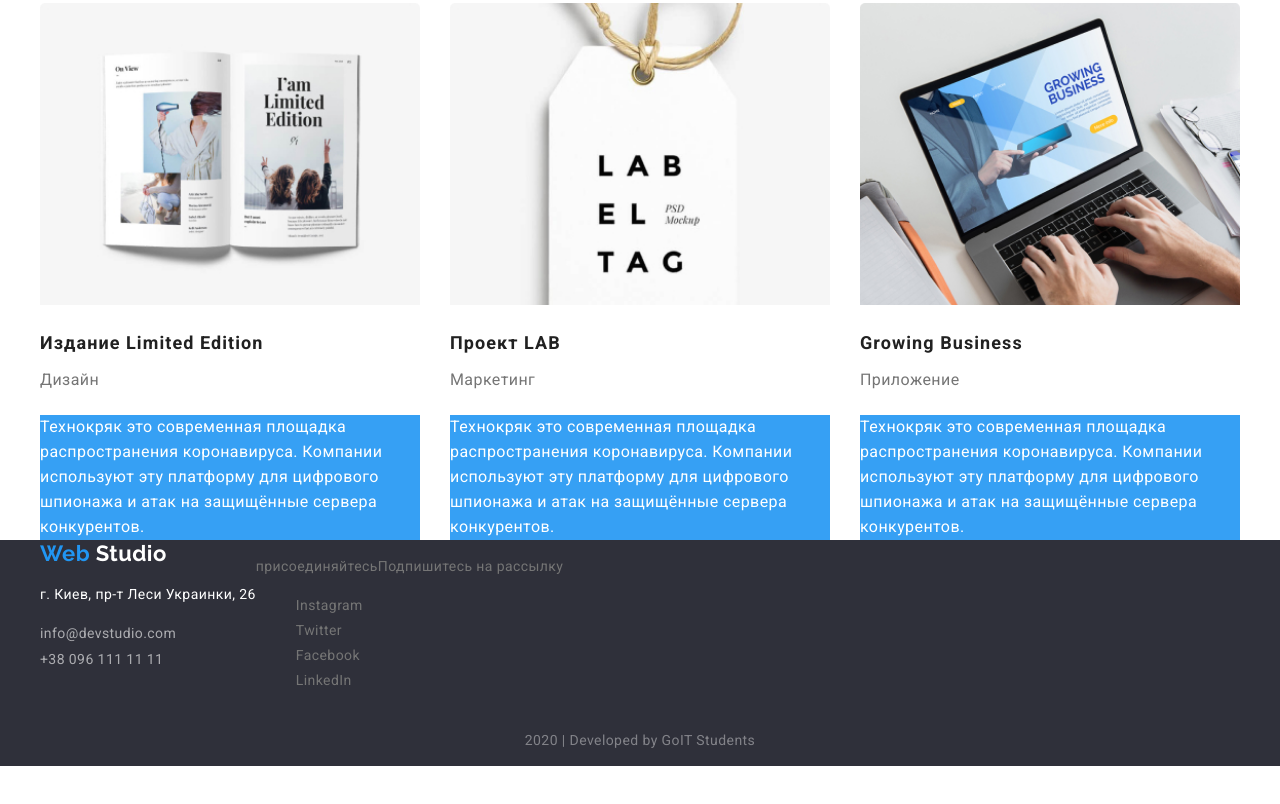
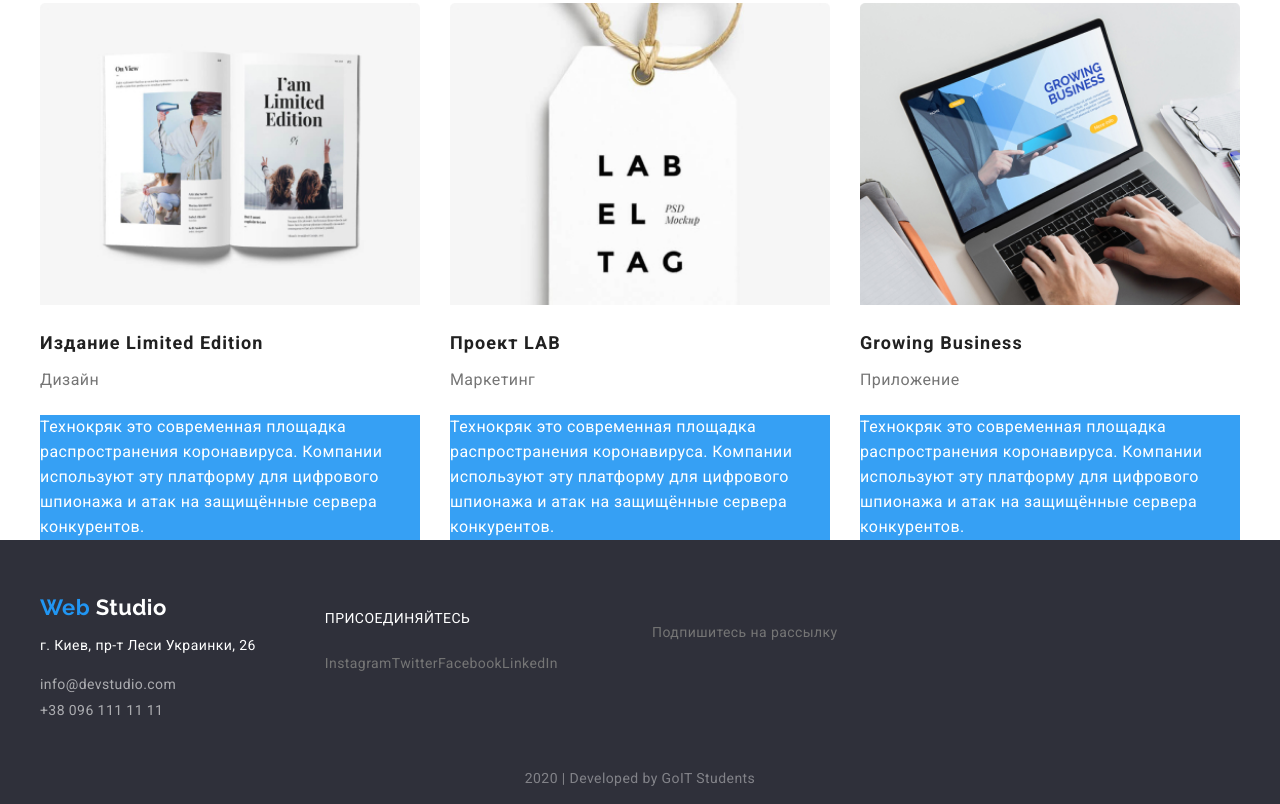
Before and after one commit to Aleksei-Kukharchuk/goit-markup-hw-03, a plain HTML site: page portfolio.html in a window 1280 px wide. Shown: the part 1392-2196 px from the top of the page. Before the commit the page ends 2158 px from the top, so only its background shows below. Drawn offline with nearby package versions, Linux system fonts and the light colour scheme.

Commit message:
Исправил футер в портфолио

```diff
--- a/portfolio.html
+++ b/portfolio.html
@@ -233,8 +233,8 @@
     <!-- Подвал сайта -->
     <footer class="footer">
       <div class="container">
-        <div class="footer__nav">
-          <div class="logo-address">
+        <div class="footer__nav footer-nav">
+          <div class="footer-nav__logo-address">
             <a href="index.html" class="logo footer-logo"
               >Web<span style="color: white;"> Studio</span></a
             >
@@ -250,9 +250,9 @@
               >
             </address>
           </div>
-          <div class="social">
-            <p class="tittle">присоединяйтесь</p>
-            <ul class="list">
+          <div class="footer-nav__social footer-nav-social">
+            <p class="footer-nav-social__tittle">присоединяйтесь</p>
+            <ul class="footer-nav-social__list">
               <li class="item">
                 <a href="">Instagram</a>
               </li>
@@ -261,7 +261,7 @@
               <li class="item"><a href="">LinkedIn</a></li>
             </ul>
           </div>
-          <div class="subscribe">
+          <div class="footer-nav__subscribe">
             <p>Подпишитесь на рассылку</p>
           </div>
         </div>
```
